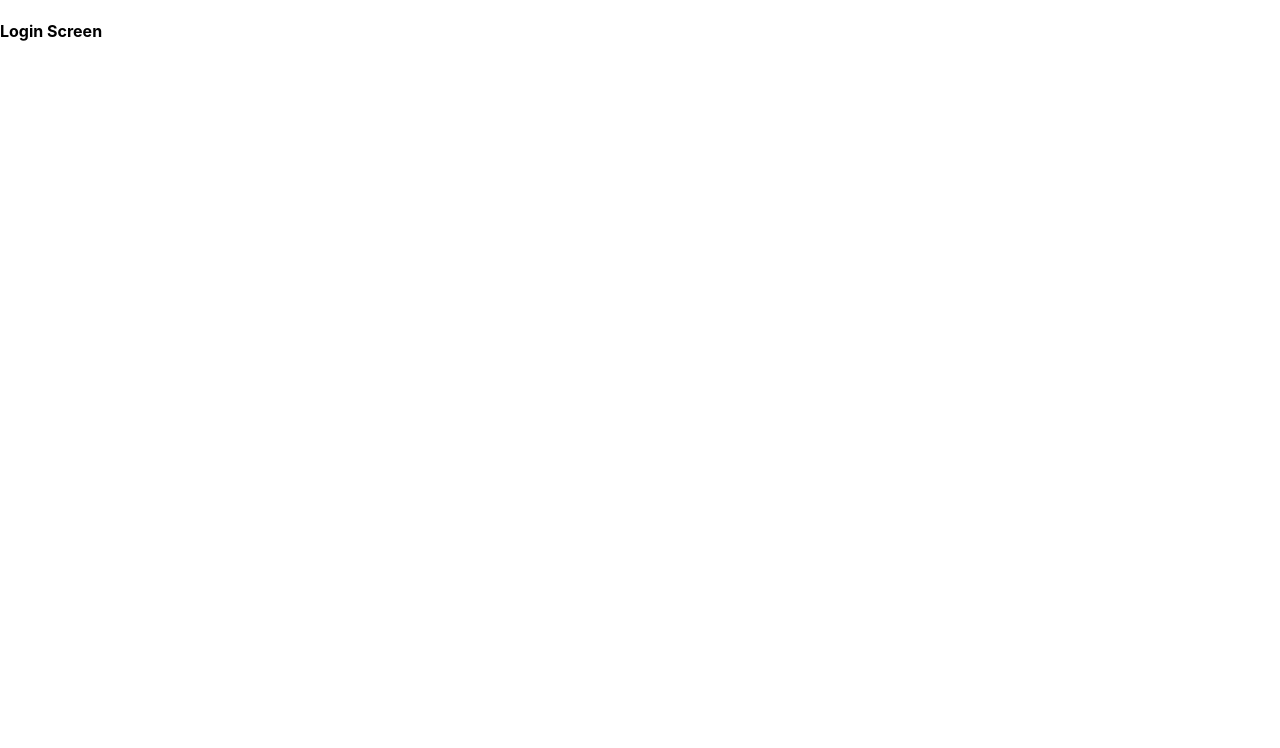
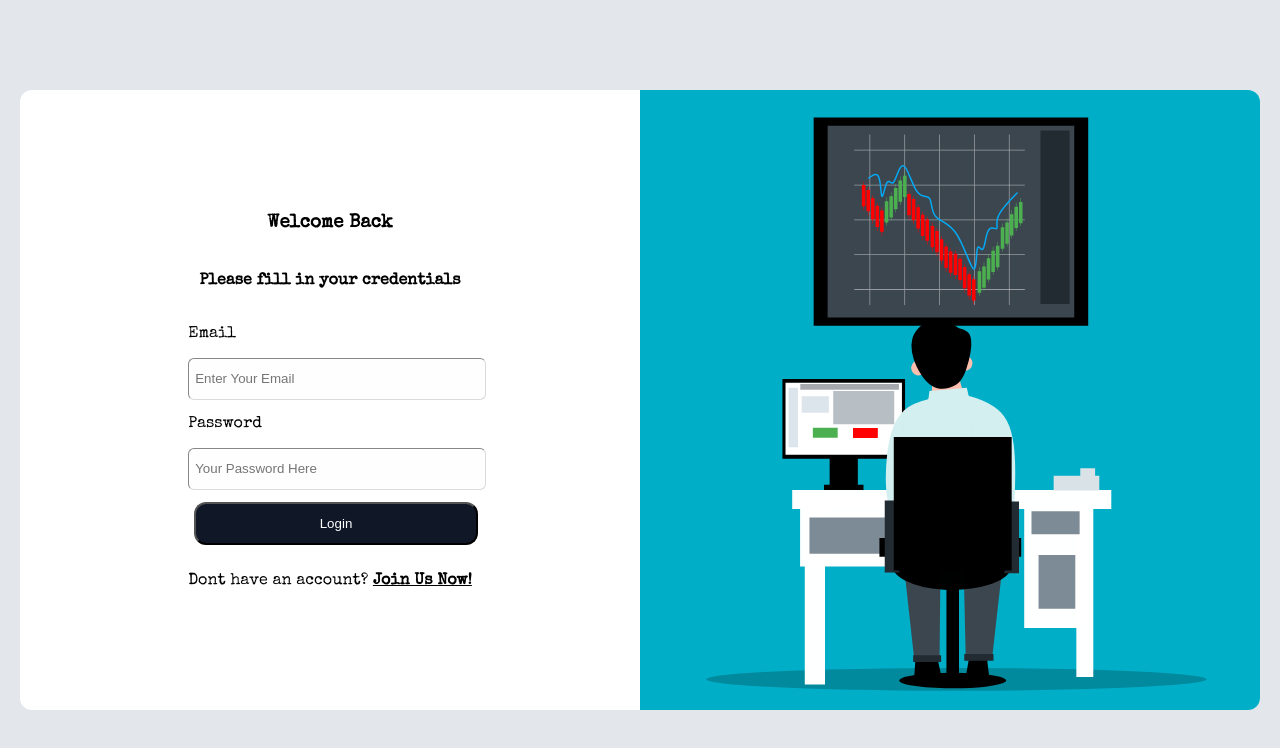
Before and after one commit to Stock-Market-app/client, a React (Create React App) app: page / in a window 1280 px wide. Shown: the top 748 px of the page. Built offline with nearby package versions, Linux system fonts and the light colour scheme.

Commit message:
Login and Signup screen completed with navigation and states

```diff
--- /dev/null
+++ b/src/components/CoverPicture.js
@@ -0,0 +1,13 @@
+import React from "react";
+import styled from "styled-components";
+
+export const CoverPicture = ({ url, alt }) => {
+  return <CoverImage src={url} alt={alt} />;
+};
+
+const CoverImage = styled.img`
+  object-fit: contain;
+  max-width: 100%;
+  border-top-right-radius: 12px;
+  border-bottom-right-radius: 12px;
+`;
--- a/src/index.css
+++ b/src/index.css
@@ -1,13 +1,20 @@
+@import url("https://fonts.googleapis.com/css2?family=Special+Elite&display=swap");
+
 body {
   margin: 0;
-  font-family: -apple-system, BlinkMacSystemFont, 'Segoe UI', 'Roboto', 'Oxygen',
-    'Ubuntu', 'Cantarell', 'Fira Sans', 'Droid Sans', 'Helvetica Neue',
-    sans-serif;
+  /* font-family: -apple-system, BlinkMacSystemFont, "Segoe UI", "Roboto", "Oxygen",
+    "Ubuntu", "Cantarell", "Fira Sans", "Droid Sans", "Helvetica Neue",
+    sans-serif; */
+  font-family: "Special Elite", cursive;
   -webkit-font-smoothing: antialiased;
   -moz-osx-font-smoothing: grayscale;
 }
 
+body > #root > div {
+  height: 100vh;
+}
+
 code {
-  font-family: source-code-pro, Menlo, Monaco, Consolas, 'Courier New',
+  font-family: source-code-pro, Menlo, Monaco, Consolas, "Courier New",
     monospace;
 }
--- a/src/screens/Login.js
+++ b/src/screens/Login.js
@@ -1,5 +1,122 @@
-import React from "react";
+import React, { useState } from "react";
+import { useNavigate } from "react-router-dom";
+import styled from "styled-components";
+
+import LoginImage from "../assets/login.svg";
+import { CoverPicture } from "../components/CoverPicture";
 
 export const Login = () => {
-  return <h4>Login Screen</h4>;
+  let navigate = useNavigate();
+  const [email, setEmail] = useState("");
+  const [password, setPassword] = useState("");
+
+  const loginHandler = () => {
+    console.log(email, password);
+    setEmail("");
+    setPassword("");
+  };
+
+  const signUpClickHandler = () => {
+    navigate("/signup");
+  };
+
+  return (
+    <Wrapper>
+      <SubContainer>
+        <Left>
+          <h3>Welcome Back</h3>
+          <h4>Please fill in your credentials</h4>
+          <FormContainer>
+            <p>Email</p>
+            <InputBox
+              type="email"
+              placeholder="Enter Your Email"
+              onChange={(e) => setEmail(e.target.value)}
+              value={email}
+            />
+            <p>Password</p>
+            <InputBox
+              type="password"
+              placeholder="Your Password Here"
+              onChange={(e) => setPassword(e.target.value)}
+              value={password}
+            />
+            <Button onClick={loginHandler}>Login</Button>
+            <p>
+              Dont have an account?{" "}
+              <span onClick={signUpClickHandler}>Join Us Now!</span>
+            </p>
+          </FormContainer>
+        </Left>
+        <Right>
+          <CoverPicture url={LoginImage} alt="stock market" />
+        </Right>
+      </SubContainer>
+    </Wrapper>
+  );
 };
+
+const Wrapper = styled.div`
+  background: #e3e7eb;
+  display: flex;
+  align-items: center;
+  justify-content: center;
+`;
+
+const SubContainer = styled.div`
+  background: #ffffff;
+  display: grid;
+  grid-template-columns: 50% 50%;
+  margin: 20px;
+  border-radius: 12px;
+`;
+
+const Left = styled.div`
+  display: flex;
+  flex-grow: 1;
+  flex-direction: column;
+  align-items: center;
+  justify-content: center;
+
+  > p {
+    margin-bottom: 4px;
+    font-weight: 400;
+  }
+
+  > div > p > span {
+    font-weight: bold;
+    text-decoration: underline;
+  }
+`;
+
+const Right = styled.div`
+  display: flex;
+  flex-grow: 1;
+  align-items: center;
+  justify-content: center;
+`;
+
+const InputBox = styled.input`
+  background: #fefefe;
+  border-width: 1px;
+  border-color: #d9dadd;
+  border-radius: 6px;
+  width: 100%;
+  height: 28px;
+  padding: 6px;
+`;
+
+const FormContainer = styled.div`
+  display: flex;
+  flex-direction: column;
+  align-items: left;
+`;
+
+const Button = styled.button`
+  margin: 12px 0 12px 6px;
+  background: #101727;
+  color: white;
+  padding: 12px;
+  border-radius: 12px;
+  width: 100%;
+`;
--- a/src/screens/SignUp.js
+++ b/src/screens/SignUp.js
@@ -1,5 +1,140 @@
-import React from "react";
+import React, { useState } from "react";
+import { useNavigate } from "react-router-dom";
+import styled from "styled-components";
+
+import LoginImage from "../assets/login.svg";
+import { CoverPicture } from "../components/CoverPicture";
 
 export const SignUp = () => {
-  return <h4>SignUp Screen</h4>;
+  let navigate = useNavigate();
+
+  const [firstName, setFirstName] = useState("");
+  const [lastName, setLastName] = useState("");
+  const [email, setEmail] = useState("");
+  const [password, setPassword] = useState("");
+
+  const signUpHandler = () => {
+    console.log(firstName, lastName, email, password);
+    setFirstName("");
+    setLastName("");
+    setEmail("");
+    setPassword("");
+  };
+
+  const loginClickHandler = () => {
+    navigate("/");
+  };
+
+  return (
+    <Wrapper>
+      <SubContainer>
+        <Left>
+          <h3>Register yourself now!</h3>
+          <FormContainer>
+            <p>First name</p>
+            <InputBox
+              type="text"
+              placeholder="First Name"
+              onChange={(e) => setFirstName(e.target.value)}
+              value={firstName}
+            />
+            <p>Last name</p>
+            <InputBox
+              type="text"
+              placeholder="Last Name"
+              onChange={(e) => setLastName(e.target.value)}
+              value={lastName}
+            />
+            <p>Email</p>
+            <InputBox
+              type="email"
+              placeholder="Enter Your Email"
+              onChange={(e) => setEmail(e.target.value)}
+              value={email}
+            />
+            <p>Password</p>
+            <InputBox
+              type="password"
+              placeholder="Your Password Here"
+              onChange={(e) => setPassword(e.target.value)}
+              value={password}
+            />
+            <Button onClick={signUpHandler}>Sign Up</Button>
+            <p>
+              Already have an account?{" "}
+              <span onClick={loginClickHandler}>Log In!</span>
+            </p>
+          </FormContainer>
+        </Left>
+        <Right>
+          <CoverPicture url={LoginImage} alt="stock market" />
+        </Right>
+      </SubContainer>
+    </Wrapper>
+  );
 };
+
+const Wrapper = styled.div`
+  background: #e3e7eb;
+  display: flex;
+  align-items: center;
+  justify-content: center;
+`;
+
+const SubContainer = styled.div`
+  background: #ffffff;
+  display: grid;
+  grid-template-columns: 50% 50%;
+  margin: 20px;
+  border-radius: 12px;
+`;
+
+const Left = styled.div`
+  display: flex;
+  flex-grow: 1;
+  flex-direction: column;
+  align-items: center;
+  justify-content: center;
+
+  > p {
+    margin-bottom: 4px;
+    font-weight: 400;
+  }
+
+  > div > p > span {
+    font-weight: bold;
+    text-decoration: underline;
+  }
+`;
+
+const Right = styled.div`
+  display: flex;
+  flex-grow: 1;
+  align-items: center;
+  justify-content: center;
+`;
+
+const InputBox = styled.input`
+  background: #fefefe;
+  border-width: 1px;
+  border-color: #d9dadd;
+  border-radius: 6px;
+  width: 100%;
+  height: 28px;
+  padding: 6px;
+`;
+
+const FormContainer = styled.div`
+  display: flex;
+  flex-direction: column;
+  align-items: left;
+`;
+
+const Button = styled.button`
+  margin: 12px 0 12px 6px;
+  background: #101727;
+  color: white;
+  padding: 12px;
+  border-radius: 12px;
+  width: 100%;
+`;
```
Also changed, not shown: src/assets/login.svg (added), src/assets/loginImage.png (added).
